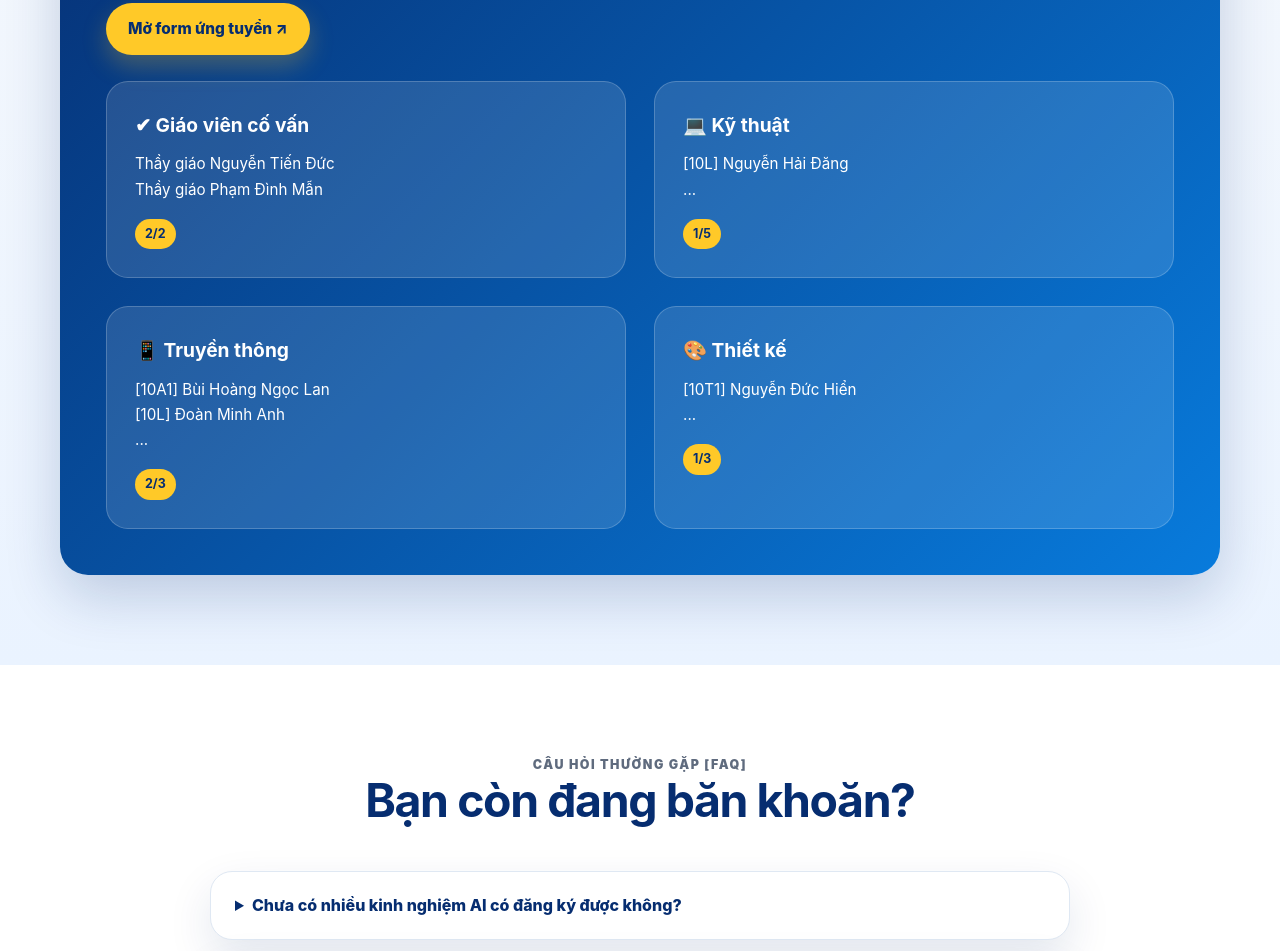
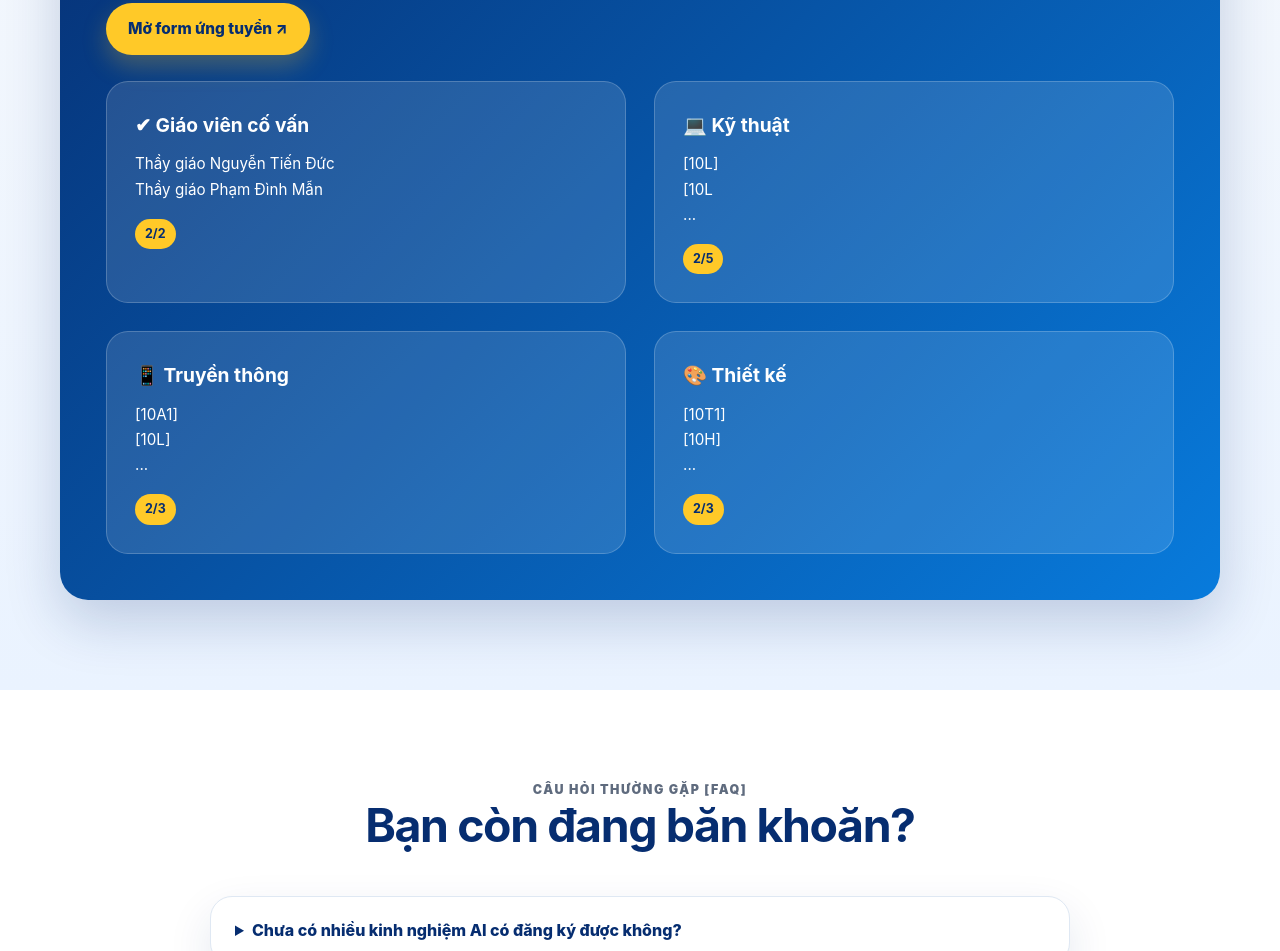
Before and after one commit to haidangleo11/aiclub, a plain HTML site: page index.html in a window 1280 px wide. Shown: the part 4498-5449 px from the top of the page. Drawn offline with Linux system fonts and the light colour scheme.

Commit message:
[cimeraldz] hide name because plan-changing

```diff
--- a/index.html
+++ b/index.html
@@ -1082,18 +1082,20 @@
                         <p>Thầy giáo Phạm Đình Mẫn</p>
                         <strong>2/2</strong></article>
                         <article class="role-card role-card-light"><h3>💻 Kỹ thuật</h3>
-                        <p>[10L] Nguyễn Hải Đăng</p>
+                        <p>[10L]</p>
+                        <p>[10L</p>
                         <p>...</p>
-                        <strong>1/5</strong></article>
+                        <strong>2/5</strong></article>
                         <article class="role-card role-card-light"><h3>📱 Truyền thông</h3>
-                        <p>[10A1] Bùi Hoàng Ngọc Lan</p>
-                        <p>[10L] Đoàn Minh Anh</p>
+                        <p>[10A1]</p>
+                        <p>[10L]</p>
                         <p>...</p>
                         <strong>2/3</strong></article>
                         <article class="role-card role-card-light"><h3>🎨 Thiết kế</h3>
-                        <p>[10T1] Nguyễn Đức Hiển</p>
+                        <p>[10T1]</p>
+                        <p>[10H]</p>
                         <p>...</p>
-                        <strong>1/3</strong></article>
+                        <strong>2/3</strong></article>
                     </div>
                 </div>
             </div>
```
